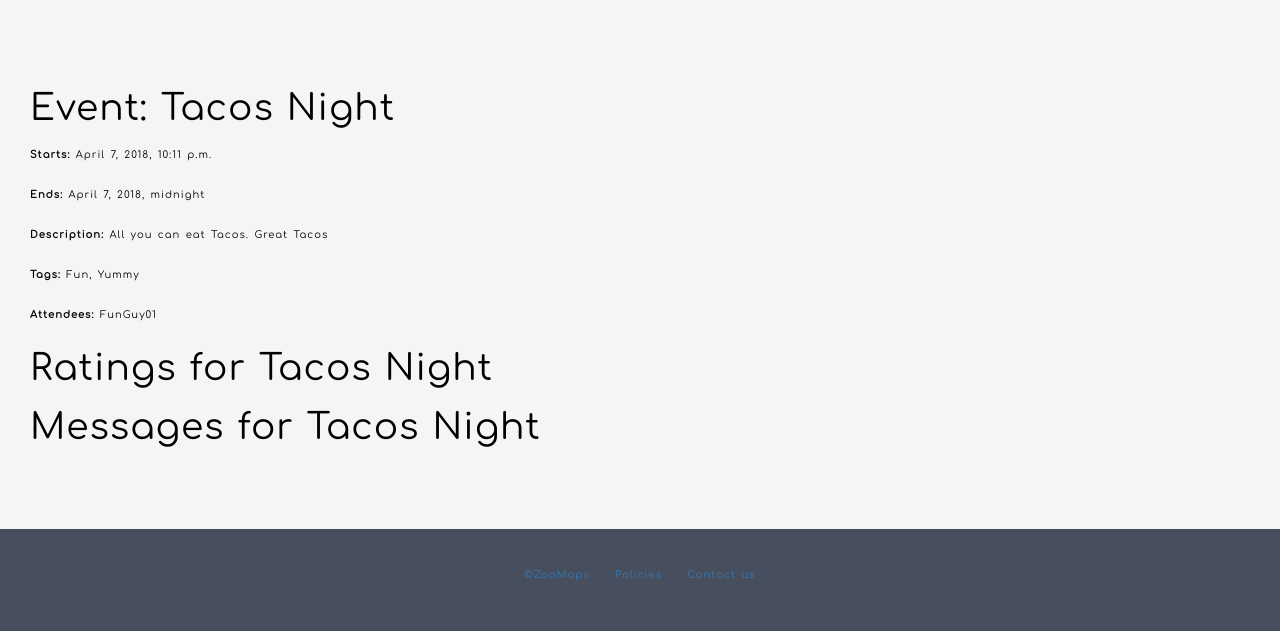
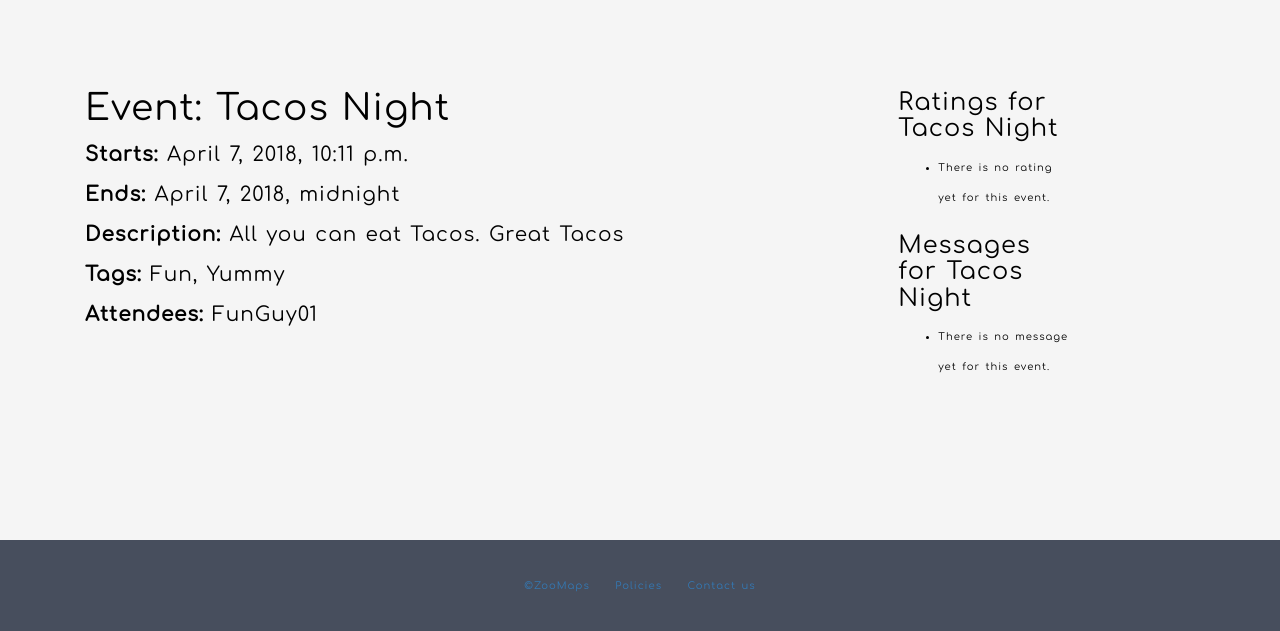
Before and after one commit to m3gan3/ZooMaps, a Django app: page /ZooMaps/event/2 in a window 1280 px wide. Shown: the part 110-741 px from the top of the page. Run offline with Django 3.2, Linux system fonts and the light colour scheme; data comes from the database, SQL or seed files in the repository; both versions use the stored data as it was after the commit; parts of the project's set-up code (start-up, migrations or seed data) failed here and were passed over; some libraries are stand-ins or nearby versions.

Commit message:
changes made including displaying only the future events

```diff
--- a/project2/GTech/ZooMaps/static/ZooMaps/css/styles.css
+++ b/project2/GTech/ZooMaps/static/ZooMaps/css/styles.css
@@ -50,6 +50,11 @@ body {
 
 .account {
 	font-size: 20px;
+	line-height: 40px;
+}
+
+.account ul {
+	list-style-type: none;
 }
 
 dt{
@@ -136,7 +141,6 @@ dt{
 
 .right{
 	height: 400px;
-	position: fixed;
 	overflow-y: auto;
 }
 
--- a/project2/GTech/ZooMaps/templates/ZooMaps/account.html
+++ b/project2/GTech/ZooMaps/templates/ZooMaps/account.html
@@ -13,6 +13,7 @@
   		<div class="col-md-6 main account">
 
     			{% if object_list %}
+    				<p>
     				<ul>
 
       					{% for object in object_list %}
@@ -27,6 +28,7 @@
       					{% endfor %}
 
     				</ul>
+    				</p>
     			{% else %}
       				<p>There are no user in the website yet.</p>
     			{% endif %}
@@ -34,7 +36,7 @@
   	{% endblock %}
 
   	{% block rightbar %}
-  		<div class="col-md-2">
+  		<div class="col-md-2 right">
   			<p> Your upcoming events </p>
   			{% if object_list|length == 1 %}
   			  			<p> You have nothing coming up </p>
--- a/project2/GTech/ZooMaps/templates/ZooMaps/contact.html
+++ b/project2/GTech/ZooMaps/templates/ZooMaps/contact.html
@@ -1,8 +1,8 @@
 {% extends "base_generic.html" %}
 	{% block main %}
   		<div class="col-md-8 main">
-  			 <br>You have any suggestion or questions for us?
-  			 <br>To contact us, email us at GTech@umass.edu
+  			 <br>Do you have any suggestion or questions for us?
+  			 <br>To contact us, email GTech@umass.edu with your query.
   			 <br>You can also reach us on social media through twitter or facebook.
   		</div>
   	{% endblock %}
--- a/project2/GTech/ZooMaps/templates/ZooMaps/event_detail.html
+++ b/project2/GTech/ZooMaps/templates/ZooMaps/event_detail.html
@@ -1,6 +1,7 @@
 {% extends "base_generic.html" %}
 
 {% block main %}
+<div class="col-md-8 main">
   <h1>Event: {{ event.name }}</h1>
 
   <p><strong>Starts: </strong>{{ event.startDate }}</p>
@@ -8,22 +9,32 @@
   <p><strong>Description: </strong> {{ event.description }}</p>
   <p><strong>Tags: </strong> {% for tag in event.tags.all %} {{ tag }}{% if not forloop.last %}, {% endif %}{% endfor %}</p>
   <p><strong>Attendees: </strong> {% for attendee in event.attendees.all %} {{ attendee }}{% if not forloop.last %}, {% endif %}{% endfor %}</p>
-
+ </div>
 {% endblock %}
 
 {% block rightbar %}
-	<h1>Ratings for {{ object.name }}</h1>
+<div class="col-md-2 right">
+	<h3>Ratings for {{ object.name }}</h3>
 	<ul>
-	{% for rating in rating_list %}
-		<li>{{ rating.rating }} by {{ rating.username.username }}</li>
-	{% endfor %}
+		{% if rating_list %}
+			{% for rating in rating_list %}
+				<li>{{ rating.rating }} by {{ rating.username.username }}</li>
+			{% endfor %}
+		{% else %}
+			<li>There is no rating yet for this event.</li>
+		{% endif %}
 	</ul>
 
 
-	<h1>Messages for {{ object.name }}</h1>
+	<h3>Messages for {{ object.name }}</h3>
 	<ul>
-	{% for message in message_list %}
-		<li>{{ message.object }} by {{ message.username.username }}</li>
-	{% endfor %}
+		{% if message_list %}
+			{% for message in message_list %}
+				<li>{{ message.object }} by {{ message.username.username }} <br> {{ message.comment }} </li>
+			{% endfor %}
+		{% else %}
+			<li>There is no message yet for this event.</li>
+		{% endif %}
 	</ul>
+</div>
 {% endblock %}
--- a/project2/GTech/ZooMaps/urls.py
+++ b/project2/GTech/ZooMaps/urls.py
@@ -8,7 +8,6 @@ urlpatterns = [
 	path('account/', views.AccountListView.as_view(), name='account'),
 	path('events/', views.EventListView.as_view(), name='events'),
 	path('event/<int:pk>', views.EventDetailView.as_view(), name='event-detail'),
-	#path('form/', views.flatpage, {'url':'/form/'}, name='form'),
 	path('form/', TemplateView.as_view(template_name='ZooMaps/form.html'), name='form'),
 	path('contact/', TemplateView.as_view(template_name='ZooMaps/contact.html'), name='contact'),
 ]
--- a/project2/GTech/ZooMaps/views.py
+++ b/project2/GTech/ZooMaps/views.py
@@ -24,12 +24,13 @@ def index(request):
 
 from django.views import generic
 from itertools import chain
+from datetime import datetime
 
 class AccountListView(generic.ListView):
     model = User
     template_name = 'ZooMaps/account.html'
     def get_queryset(self):
-        return list(chain(User.objects.filter(username='FunGuy01'), Event.objects.filter(attendees__in = User.objects.filter(username='FunGuy01'))))
+    	return list(chain(User.objects.filter(username='GTech'), Event.objects.filter(attendees__in = User.objects.filter(username='GTech'), endDate__gte = (datetime.now()))))
 
 class EventListView(generic.ListView):
     model = Event
@@ -45,6 +46,7 @@ class EventListView(generic.ListView):
 
 class EventDetailView(generic.DetailView):
 	model = Event
+	paginate_by = 1
 	def get_context_data(self, **kwargs):
 		context = super().get_context_data(**kwargs)
 		context['event'] = self.object
```
Also changed, not shown: project2/GTech/db.sqlite3.
